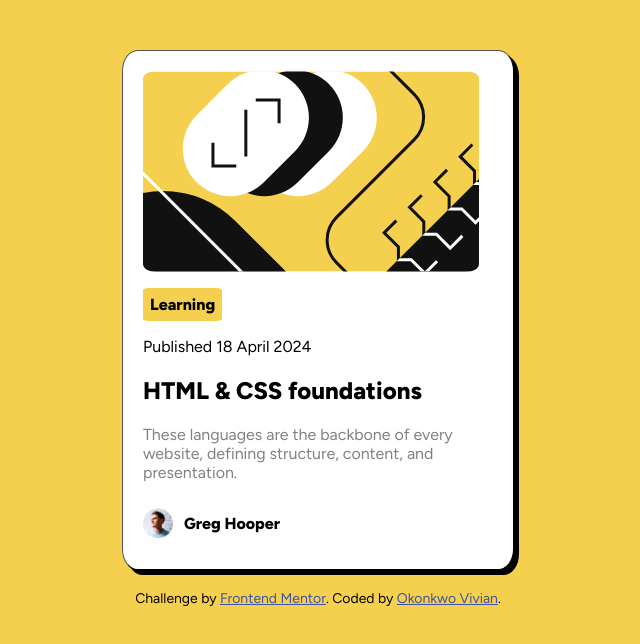
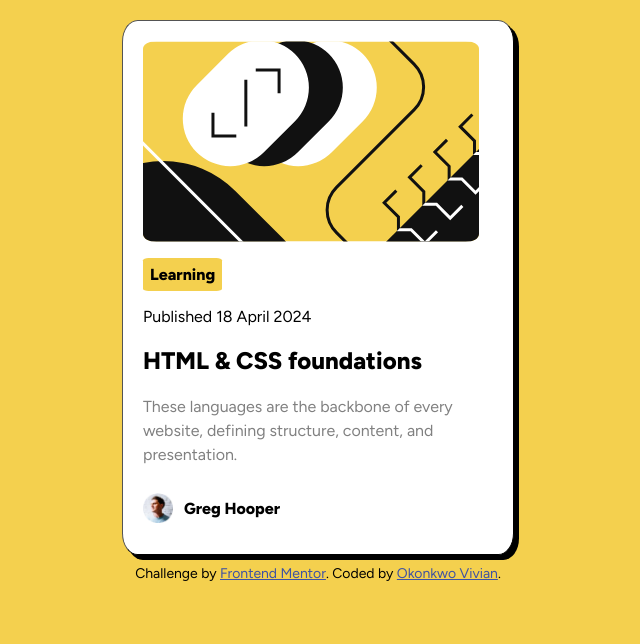
Before and after one commit to vivi-uch/BLOG-PREVIEW-CARD, a plain HTML site: page index.html in a window 1280 px wide. Shown: the whole page, without its empty margins (322-962 px from the left). Drawn offline with Linux system fonts and the light colour scheme.

Commit message:
Update styles.css

```diff
--- a/styles.css
+++ b/styles.css
@@ -3,6 +3,13 @@ body{
     font-family: "Figtree", sans-serif;
     font-size: 16px;
     margin: 0;
+    padding-top: 20px;
+
+    /* center contents */
+    display: flex;
+    justify-content: center;
+    align-items: center;
+    flex-direction: column;
 }
 
 .attribution {
@@ -14,7 +21,7 @@ body{
 }
 .container{
     background-color: hsl(0, 0%, 100%);
-    margin: 50px auto 20px;
+    /* margin: 50px auto 20px; */
     padding: 20px;
     border-radius: 4%;
     border: 1px ridge black;
@@ -22,6 +29,7 @@ body{
     border-style: outset;
     /* box-shadow:  3px 3px 5px rgba(0, 0, 0, 0.3); */
     box-shadow: 5px 5px;
+    margin-bottom: 10px;
 }
 .image{
     border-radius: 4%;
@@ -53,6 +61,7 @@ body{
 }
 #content p{
     color: hsl(0, 0%, 50%);
+    line-height: 1.5;
 }
 
 
```
